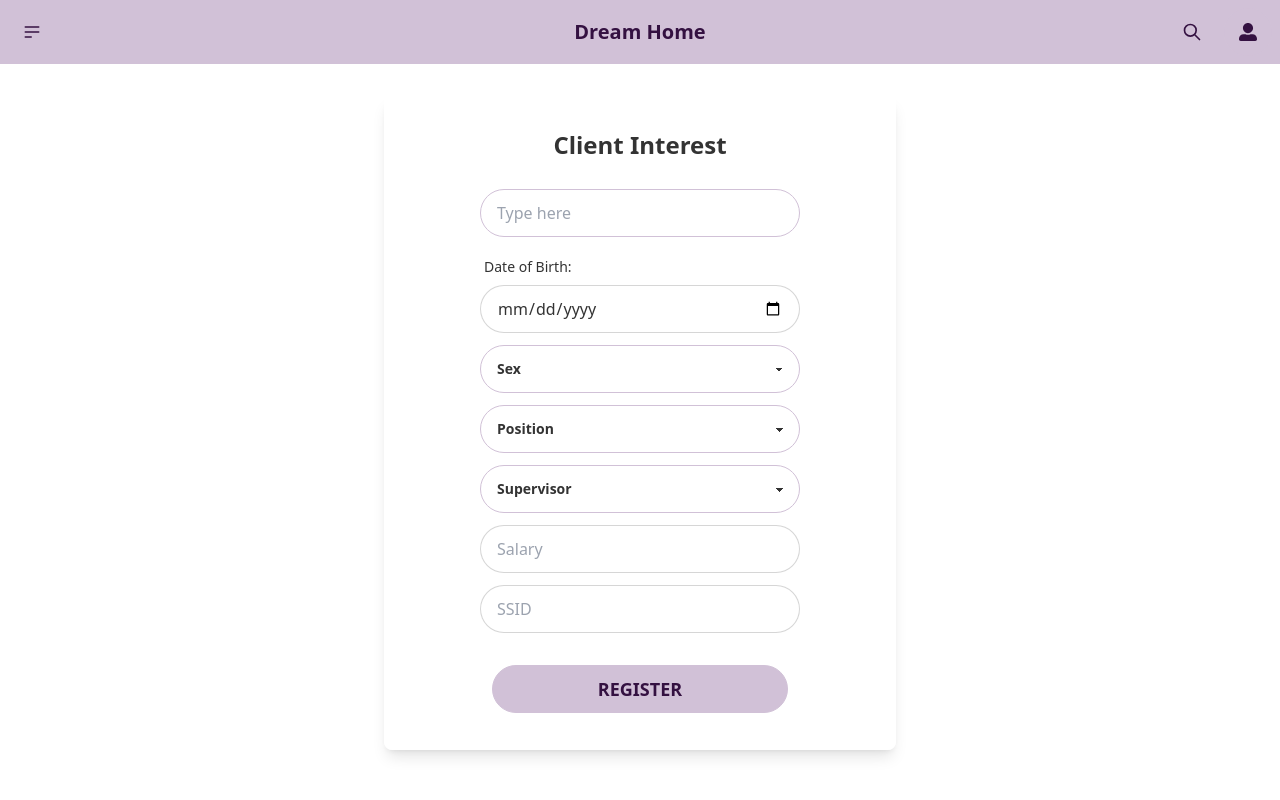
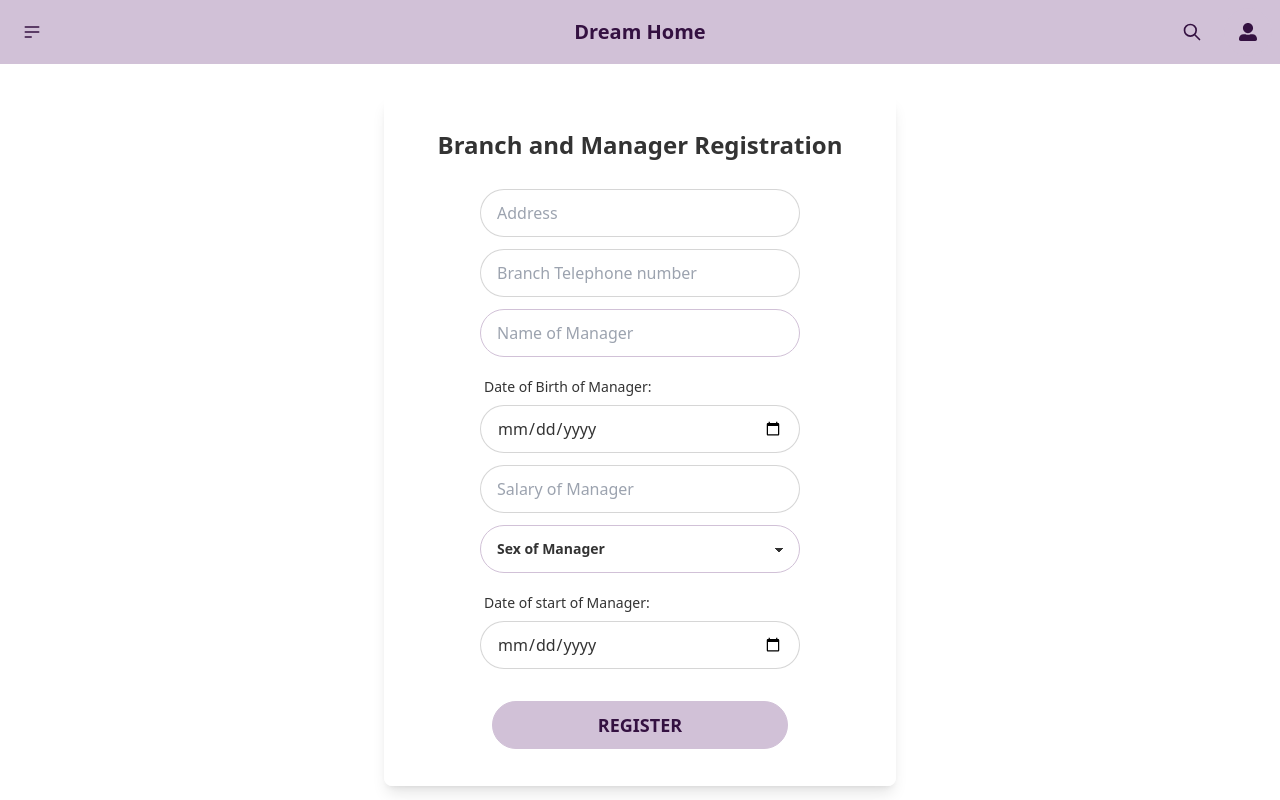
Before and after one commit to parikshith078/dream-home, a Next.js app: page /register/0 in a window 1280 px wide. Shown: the top 800 px of the page. Built offline with nearby package versions, Linux system fonts and the light colour scheme.

Commit message:
added form componetns

```diff
--- a/app/page.tsx
+++ b/app/page.tsx
@@ -1,20 +1,15 @@
-import { FC } from "react";
-import Link from "next/link";
 import MainBtn from "../components/MianBtn";
-import { LeaseIndex } from "../data/infoFile";
 
 const HomePage = () => {
   return (
     <div className=" w-full  xs:h-[80%] mt-10 p-10 flex justify-center lg:flex-row xs:flex-col gap-3">
       <MainBtn text="Search" style="btn-primary " link="search" />
       <MainBtn text="Register" style="btn-secondary " link="register" />
-      <MainBtn
-        text="Lease"
-        style="btn-accent "
-        link={`register/${LeaseIndex}`}
-      />
+      <MainBtn text="Lease" style="btn-accent " link={`register/${10}`} />
     </div>
   );
 };
 
 export default HomePage;
+
+//TODO: lease index is set as 10
--- a/app/register/[id]/page.tsx
+++ b/app/register/[id]/page.tsx
@@ -1,3 +1,4 @@
+import ClientForm from "../../../components/ClientForm";
 import RegistrationForm from "../../../components/RegistrationForm";
 import StaffFrom from "../../../components/StaffForm";
 import { FromType } from "../../../data/infoFile";
@@ -6,8 +7,9 @@ export default function FormPage({ params }: any) {
   const { id } = params;
   return (
     <>
-      {/* <RegistrationForm title={FromType[id]} /> */}
-      <StaffFrom title={FromType[id]} />
+      <RegistrationForm title={FromType[id]} />
+      {/* <StaffFrom title={FromType[id]} /> */}
+      {/* <ClientForm /> */}
     </>
   );
 }
--- a/components/BranchForm.tsx
+++ b/components/BranchForm.tsx
@@ -0,0 +1,62 @@
+const BranchForm = () => {
+  // TODO: Only access to manager
+  return (
+    <>
+      <h1 className="text-2xl font-bold my-4">
+        Branch and Manager Registration
+      </h1>
+      {/* TODO: Branch Id auto gen  */}
+      <input
+        type="text"
+        placeholder="Address"
+        className="input w-full max-w-xs input-bordered"
+      />
+      <input
+        type="number"
+        placeholder="Branch Telephone number"
+        className="input w-full max-w-xs input-bordered"
+      />
+      <input
+        type="text"
+        placeholder="Name of Manager"
+        className="input input-bordered input-primary w-full max-w-xs"
+        name="name"
+      />
+      <div className="form-control w-full max-w-xs">
+        <label className="label">
+          <span className="label-text">Date of Birth of Manager:</span>
+        </label>
+        <input
+          type="date"
+          placeholder="Type here"
+          className="input input-bordered w-full max-w-xs"
+        />
+      </div>
+      <input
+        type="number"
+        placeholder="Salary of Manager"
+        className="input w-full max-w-xs input-bordered"
+      />
+      <select className="select select-primary w-full max-w-xs">
+        <option disabled selected className=" font-light">
+          Sex of Manager
+        </option>
+        <option>Male</option>
+        <option>Female</option>
+      </select>
+      <div className="form-control w-full max-w-xs">
+        <label className="label">
+          <span className="label-text">Date of start of Manager:</span>
+        </label>
+        <input
+          type="date"
+          placeholder="Type here"
+          className="input input-bordered w-full max-w-xs"
+        />
+      </div>
+      <button className="btn btn-primary w-[60%] text-lg my-5">Register</button>
+    </>
+  );
+};
+
+export default BranchForm;
--- a/components/ClientForm.tsx
+++ b/components/ClientForm.tsx
@@ -0,0 +1,14 @@
+const ClientForm = () => {
+  return (
+    <>
+      <input
+        type="text"
+        placeholder="Client Name"
+        className="input w-full max-w-xs input-bordered "
+      />
+      <button className="btn btn-primary w-[60%] text-lg my-5">Register</button>
+    </>
+  );
+};
+
+export default ClientForm;
--- /dev/null
+++ b/components/ClientInterestForm.tsx
@@ -0,0 +1,55 @@
+import { BranchList, PropertyType } from "../data/infoFile";
+
+const ClientInterestForm = () => {
+  return (
+    <>
+      <h1 className="text-2xl font-bold my-4">Client Interest</h1>
+      <select className="select select-primary w-full max-w-xs">
+        <option disabled selected>
+          Property Type
+        </option>
+        {PropertyType.map((info, id) => (
+          <option key={id}>{info}</option>
+        ))}
+      </select>
+      {/* TODO: Auto fill upon branch name Selection */}
+      <select className="select select-primary w-full max-w-xs">
+        <option disabled selected>
+          Branch name
+        </option>
+        {/* TODO: Query for db for branch info */}
+        {BranchList.map((info, id) => (
+          <option key={id}>{info}</option>
+        ))}
+      </select>
+      <select className="select select-primary w-full max-w-xs">
+        <option disabled selected>
+          Branch Id
+        </option>
+        {/* TODO: Query for db for branch info */}
+        {BranchList.map((info, id) => (
+          <option key={id}>{info}</option>
+        ))}
+      </select>
+      <input
+        type="number"
+        placeholder="Rent"
+        className="input w-full max-w-xs input-bordered"
+      />
+
+      <div className="form-control w-full max-w-xs">
+        <label className="label">
+          <span className="label-text">Date:</span>
+        </label>
+        <input
+          type="date"
+          placeholder="Type here"
+          className="input input-bordered w-full max-w-xs"
+        />
+      </div>
+      <button className="btn btn-primary w-[60%] text-lg my-5">Register</button>
+    </>
+  );
+};
+
+export default ClientInterestForm;
--- /dev/null
+++ b/components/OwnerForm.tsx
@@ -0,0 +1,9 @@
+const OwnerForm = () => {
+  return (
+    <>
+      <h1 className="text-2xl font-bold my-4">Owner Registration</h1>
+    </>
+  );
+};
+
+export default OwnerForm;
--- a/components/RegistrationForm.tsx
+++ b/components/RegistrationForm.tsx
@@ -1,4 +1,8 @@
 import { FC } from "react";
+import ClientForm from "./ClientForm";
+import StaffFrom from "./StaffForm";
+import ClientInterestForm from "./ClientInterestForm";
+import BranchForm from "./BranchForm";
 
 const INPUT_INFO = [true, false, true, true, true, false, true, true];
 
@@ -8,32 +12,10 @@ const RegistrationForm: FC<{
   return (
     <div className="flex justify-center w-full xs:mt-5 lg:mt-10">
       <div className="flex border-solid border-[1px] mx-10 lg:mx-96 xs:mx-2 px-2 border-white shadow-lg rounded-lg flex-col items-center w-full gap-3 py-4 ">
-        <h1 className="text-2xl font-bold my-4">{title}</h1>
-        {INPUT_INFO.map((data, id) =>
-          data ? (
-            <input
-              key={id}
-              type="text"
-              placeholder="Type here"
-              className="input input-bordered input-primary w-full max-w-xs"
-            />
-          ) : (
-            <select
-              key={id}
-              defaultValue="text"
-              className="select select-bordered w-full max-w-xs"
-            >
-              <option disabled selected>
-                Position
-              </option>
-              <option>Supervisor</option>
-              <option>Staff</option>
-            </select>
-          )
-        )}
-        <button className="btn btn-primary w-[60%] text-lg my-5">
-          Register{" "}
-        </button>
+        {/* <ClientForm /> */}
+        {/* <StaffFrom /> */}
+        {/* <ClientInterestForm /> */}
+        <BranchForm />
       </div>
     </div>
   );
--- a/components/StaffForm.tsx
+++ b/components/StaffForm.tsx
@@ -2,16 +2,13 @@
 
 import { FC } from "react";
 
-const StaffFrom: FC<{
-  title: string;
-}> = ({ title }) => {
+const StaffFrom: FC<{}> = () => {
   return (
-    <div className="flex justify-center w-full xs:mt-5 lg:mt-10">
-      <div className="flex border-solid border-[1px] mx-10 lg:mx-96 xs:mx-2 px-2 border-white shadow-lg rounded-lg flex-col items-center w-full gap-3 py-4 ">
-        <h1 className="text-2xl font-bold my-4">{title}</h1>
+    <>
+      <h1 className="text-2xl font-bold my-4">Staff Registration</h1>
       <input
         type="text"
-          placeholder="Type here"
+        placeholder="Name"
         className="input input-bordered input-primary w-full max-w-xs"
         name="name"
       />
@@ -59,11 +56,8 @@ const StaffFrom: FC<{
         placeholder="SSID"
         className="input input-bordered w-full max-w-xs"
       />
-        <button className="btn btn-primary w-[60%] text-lg my-5">
-          Register
-        </button>
-      </div>
-    </div>
+      <button className="btn btn-primary w-[60%] text-lg my-5">Register</button>
+    </>
   );
 };
 
```
Lines whose indentation alone changed are shown as unchanged.
